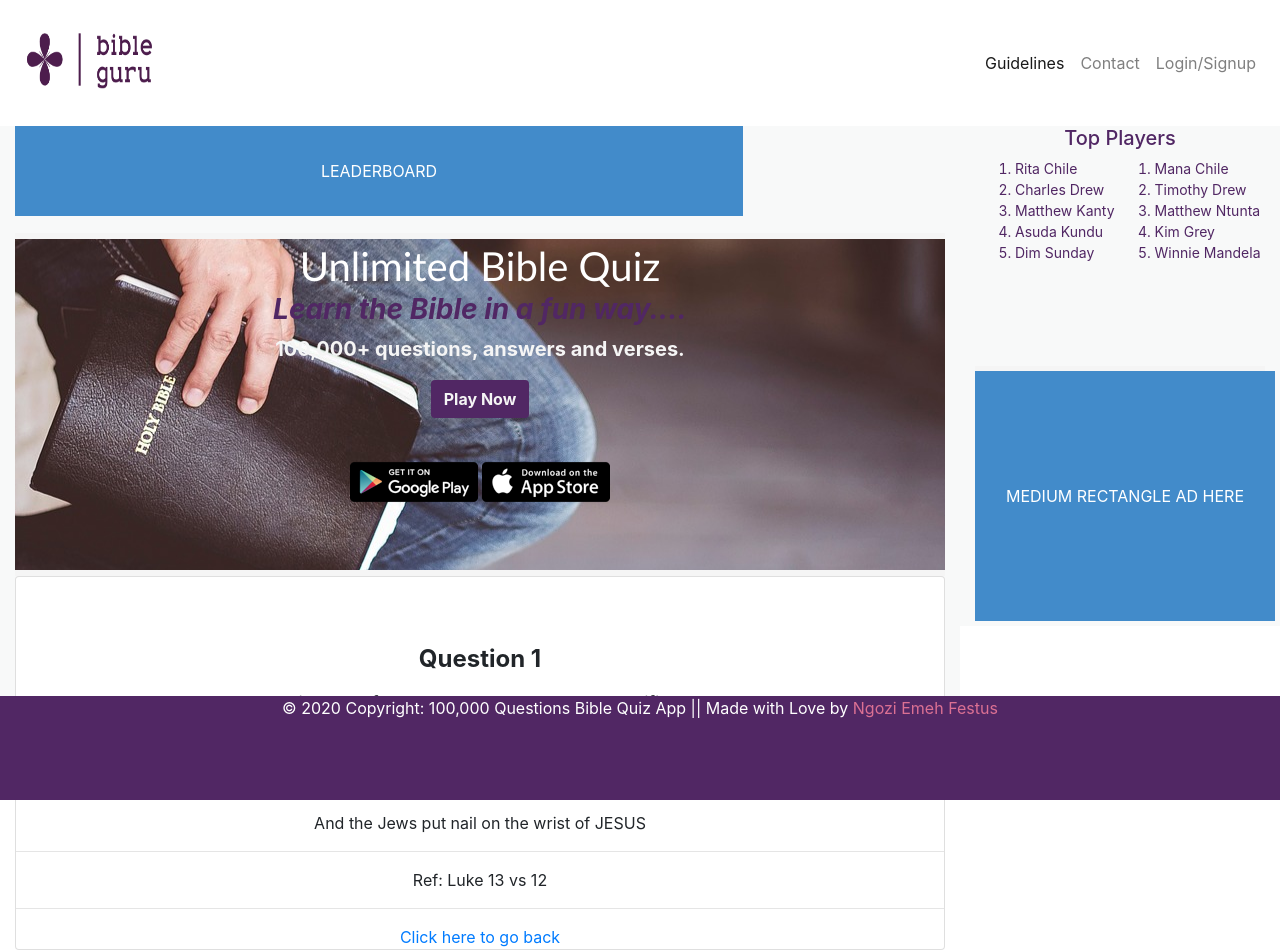
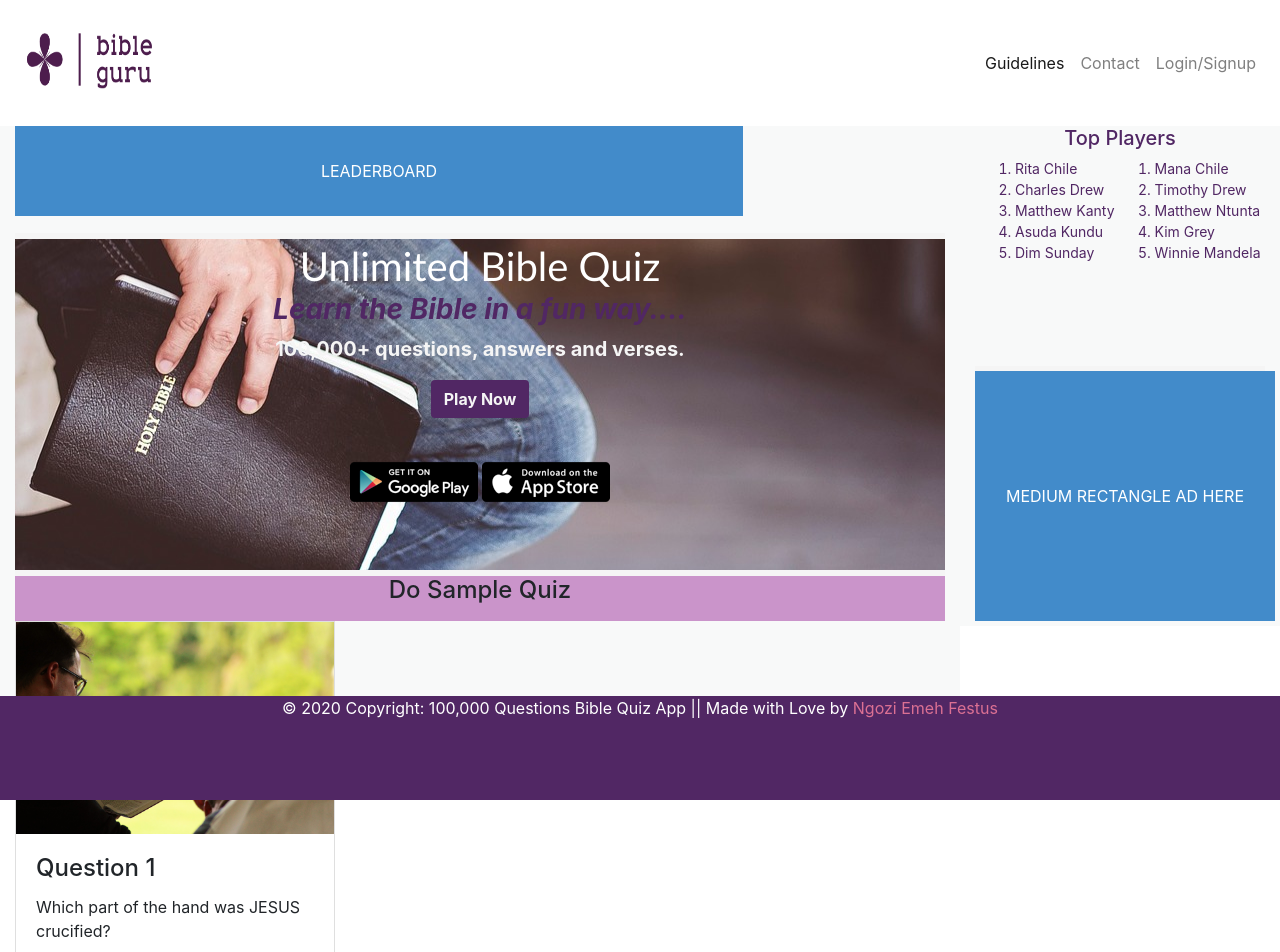
Before and after one commit to NgoziEmeh/Bible-quiz-web-app-frontend, an Angular app: page / in a window 1280 px wide. Shown: the top 952 px of the page. Built offline with nearby package versions, Linux system fonts and the light colour scheme.

Commit message:
home flipcard

```diff
--- a/src/app/home/home.component.css
+++ b/src/app/home/home.component.css
@@ -249,3 +249,85 @@ li{
 
 
 }
+
+ /* Small Squares - Sample Quiz */
+
+ /* Sample quiz app */
+.quiz-heading{
+    width: 100%;
+    height: 45px;
+    text-align: center;
+    background: #CA94CA;
+    font-weight: bold;
+}
+
+ .image-flip:hover .backside, .image-flip.hover .backside {
+    -webkit-transform: rotateY(0deg);
+    -moz-transform: rotateY(0deg);
+    -o-transform: rotateY(0deg);
+    -ms-transform: rotateY(0deg);
+    transform: rotateY(0deg);
+    }
+    .image-flip:hover .frontside, .image-flip.hover .frontside {
+    -webkit-transform: rotateY(180deg);
+    -moz-transform: rotateY(180deg);
+    -o-transform: rotateY(180deg);
+    transform: rotateY(180deg);
+    }
+    .image-flip {
+    margin-bottom:200px;
+    width: 300px;
+    height: 250px;
+    }
+    .mainflip {
+    -webkit-transition: 1s;
+    -webkit-transform-style: preserve-3d;
+    -ms-transition: 1s;
+    -moz-transition: 1s;
+    /* -moz-transform: perspective(1000px); */
+    -moz-transform-style: preserve-3d;
+    -ms-transform-style: preserve-3d;
+    transition: 1s;
+    transform-style: preserve-3d;
+    position: relative;
+    }
+    .frontside, .backside {
+    -webkit-backface-visibility: hidden;
+    -moz-backface-visibility: hidden;
+    -ms-backface-visibility: hidden;
+    backface-visibility: hidden;
+    -webkit-transition: 1s;
+    -webkit-transform-style: preserve-3d;
+    -moz-transition: 1s;
+    -moz-transform-style: preserve-3d;
+    -o-transition: 1s;
+    -o-transform-style: preserve-3d;
+    -ms-transition: 1s;
+    -ms-transform-style: preserve-3d;
+    transition: 1s;
+    transform-style: preserve-3d;
+    position: absolute;
+    top: 0;
+    left: 0;
+    }
+    .frontside {
+    /* -webkit-transform: rotateY(0deg); */
+    /* -ms-transform: rotateY(0deg); */
+    z-index: 2;
+    }
+    .backside {
+    background: whitesmoke;
+    -webkit-transform: rotateY(-180deg);
+    -moz-transform: rotateY(-180deg);
+    -o-transform: rotateY(-180deg);
+    -ms-transform: rotateY(-180deg);
+    transform: rotateY(-180deg);
+    }
+    .card, .card-img-top {
+    border-radius: 0;
+    }
+    /* Button */
+    .btn-indigo{
+        background: #512764;
+        color: whitesmoke;
+    }
--- a/src/app/home/home.component.html
+++ b/src/app/home/home.component.html
@@ -37,45 +37,35 @@
                             </div>
                             <div class="space-in-between"></div>
                             <div class="smaller-squares">
-                                <div class="card-wrapper">
-                                    <div id="card-1" class="card card-rotating text-center">
-                                        <!-- Front side -->
-                                        <div class="face front">
-                                            <!-- image -->
-                                            <div class="card-up">
-                                                <img class="card-image-top" src="" alt="">
+                                <div class="quiz-heading">
+                                        <h4>Do Sample Quiz</h4>
                                 </div>
-                                            <!-- Avatar -->
-                                            <div class="avatar mx-auto white" ><img src="" class="rounded-circle" alt="">
+
+                                <div class="image-flip" ontouchstart="this.classList.toggle('hover');">
+                                    <div class="mainflip">
+                                    <div class="frontside">
+                                    <div class="card" style="width:20rem;">
+                                    <img class="card-img-top img- fluid" src="../../assets/bibleheader4.JPEG" alt="card image">
+                                    <div class="card-body">
+                                    <h4 class="card-title">Question 1</h4>
+                                    <p class="card-text">Which part of the hand was JESUS crucified?</p>
+
                                     </div>
-                                            <!-- Card content -->
+                                    </div>
+                                    </div>
+                                    <div class="backside">
+                                    <div class="card" style="width:20rem;">
+                                    <div class="card-header">Luke 5 vs 26</div>
                                     <div class="card-body">
-                                                    <h4 class="font-weight-bold mb-3">Question 1</h4>
-                                                    <p class="font-weight-bold blue-text">Which part of the hand was JESUS CHRIST cruxified?</p>
-                                                    <!-- Answer show button -->
-                                                    <a class="rotate-btn" data-card="card-1">Click to see answer</a>
+                                    <h4 class="card-title">Answer:</h4>
+                                    <p class="card-text">And the Jews nail the wrist of JESUS</p>
+                                    <div class="card-footer"><a href="#" class="btn btn-indigo btn-md">Start main quiz</a></div>
                                     </div>
 
                                     </div>
-                                        <!-- End of Front Side -->
-
-                                        <!-- Back side -->
-                                        <div class="face back">
-                                            <div class="body-card">
-                                                <!-- Content -->
-                                                <h4>Answer</h4>
-                                                <p>And the Jews put nail on the wrist of JESUS</p>
-                                                <hr>
-                                                <p>Ref: Luke 13 vs 12</p>
-                                                <hr>
-                                                <!-- Rotate button  -->
-                                                <a class="rotate-btn" data-card="card-1">Click here to go back</a>
                                     </div>
                                     </div>
-                                        <!-- End of back card -->
                                     </div>
-                                </div>
-                                <!-- End of Rotating card -->
                             </div>
                         </div>
                         <div class="col-md-3 flex-container-right">
--- a/src/app/scoreboard/scoreboard.component.html
+++ b/src/app/scoreboard/scoreboard.component.html
@@ -1 +1,106 @@
 <p>scoreboard component perfectly working</p>
+
+
+<!DOCTYPE html>
+<html lang="en">
+<head>
+<meta charset="utf-8">
+<meta name="viewport" content="width=device-width, initial-scale=1, shrink-to-fit=no">
+<!-- CSS -->
+
+<style type="text/css">
+.image-flip:hover .backside, .image-flip.hover .backside {
+-webkit-transform: rotateY(0deg);
+-moz-transform: rotateY(0deg);
+-o-transform: rotateY(0deg);
+-ms-transform: rotateY(0deg);
+transform: rotateY(0deg);
+}
+.image-flip:hover .frontside, .image-flip.hover .frontside {
+-webkit-transform: rotateY(180deg);
+-moz-transform: rotateY(180deg);
+-o-transform: rotateY(180deg);
+transform: rotateY(180deg);
+}
+.image-flip {
+margin-bottom:200px;
+width: 300px;
+height: 250px;
+}
+.mainflip {
+-webkit-transition: 1s;
+-webkit-transform-style: preserve-3d;
+-ms-transition: 1s;
+-moz-transition: 1s;
+/* -moz-transform: perspective(1000px); */
+-moz-transform-style: preserve-3d;
+-ms-transform-style: preserve-3d;
+transition: 1s;
+transform-style: preserve-3d;
+position: relative;
+}
+.frontside, .backside {
+-webkit-backface-visibility: hidden;
+-moz-backface-visibility: hidden;
+-ms-backface-visibility: hidden;
+backface-visibility: hidden;
+-webkit-transition: 1s;
+-webkit-transform-style: preserve-3d;
+-moz-transition: 1s;
+-moz-transform-style: preserve-3d;
+-o-transition: 1s;
+-o-transform-style: preserve-3d;
+-ms-transition: 1s;
+-ms-transform-style: preserve-3d;
+transition: 1s;
+transform-style: preserve-3d;
+position: absolute;
+top: 0;
+left: 0;
+}
+.frontside {
+/* -webkit-transform: rotateY(0deg); */
+/* -ms-transform: rotateY(0deg); */
+z-index: 2;
+}
+.backside {
+background: white;
+-webkit-transform: rotateY(-180deg);
+-moz-transform: rotateY(-180deg);
+-o-transform: rotateY(-180deg);
+-ms-transform: rotateY(-180deg);
+transform: rotateY(-180deg);
+}
+.card, .card-img-top {
+border-radius: 0;
+}
+</style>
+</head>
+<body>
+<div class="image-flip" ontouchstart="this.classList.toggle('hover');">
+<div class="mainflip">
+<div class="frontside">
+<div class="card" style="width:20rem;">
+<img class="card-img-top img- fluid" src="../../assets/bibleheader4.JPEG" alt="card image">
+<div class="card-body">
+<h4 class="card-title">Question 1</h4>
+<p class="card-text">Which part of the hand was JESUS crucified?</p>
+
+</div>
+</div>
+</div>
+<div class="backside">
+<div class="card" style="width:20rem;">
+<div class="card-header">Luke 5 vs 26</div>
+<div class="card-body">
+<h4 class="card-title">Answer:</h4>
+<p class="card-text">And the Jews nail the wrist of JESUS</p>
+<div class="card-footer"><a href="#" class="btn btn-info btn-md">Start main quiz</a></div>
+</div>
+
+</div>
+</div>
+</div>
+</div>
+</body>
+</html>
```
Lines whose indentation alone changed are shown as unchanged.
